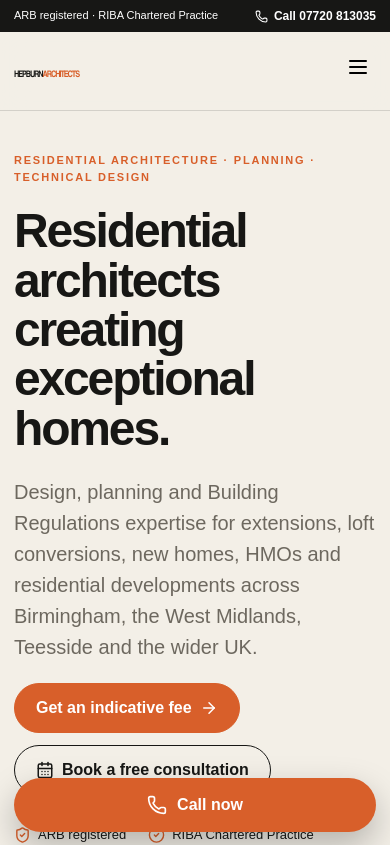
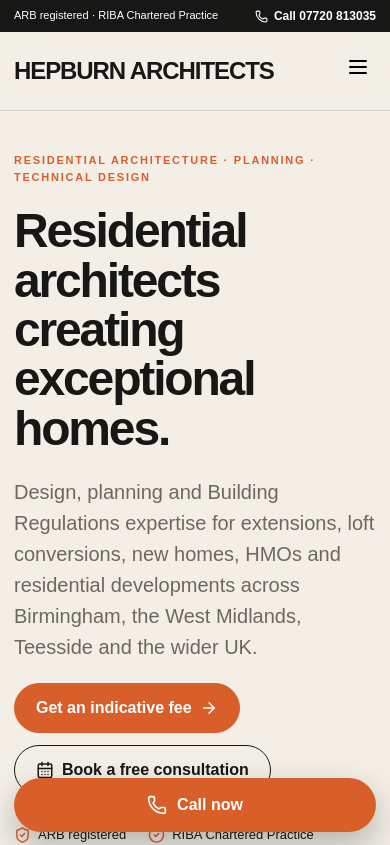
Before and after one commit to dlhep/hepburn-architects-final-sanity, a Next.js app: page / in a window 390 px wide. Shown: the top 845 px of the page. Built offline with nearby package versions, Linux system fonts and the light colour scheme; no server answers.

Commit message:
Restore and enlarge header title

```diff
--- a/app/globals.css
+++ b/app/globals.css
@@ -533,3 +533,27 @@
     font-size:25px !important;
   }
 }
+
+/* FINAL HEADER TITLE FIX */
+.header .brand.brand-one-line .brand-title{
+  display:block;
+  color:var(--ink);
+  font-family:Arial, Helvetica, sans-serif;
+  font-size:34px !important;
+  font-weight:900;
+  line-height:1;
+  letter-spacing:-0.045em;
+  white-space:nowrap;
+}
+
+@media (max-width:900px){
+  .header .brand.brand-one-line .brand-title{
+    font-size:28px !important;
+  }
+}
+
+@media (max-width:650px){
+  .header .brand.brand-one-line .brand-title{
+    font-size:24px !important;
+  }
+}
--- a/components/Header.tsx
+++ b/components/Header.tsx
@@ -17,7 +17,7 @@
       <header className="header">
         <div className="shell nav">
           <Link className="brand brand-one-line" href="/" onClick={() => setOpen(false)}>
-            <strong className="brand-wordmark"><span>HEPBURN</span><span>ARCHITECTS</span></strong>
+            <strong className="brand-title">HEPBURN ARCHITECTS</strong>
           </Link>
           <nav className="desktop-nav">
             <Link href="/services">Services</Link>
```
